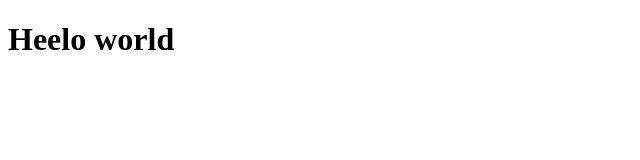
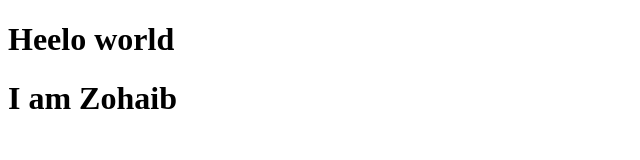
Before and after one commit to zohaibulhassan/ACCP-202202C-11-1-TTS, a plain HTML site: page index.html in a window 1280 px wide. Shown: the whole page, without its empty margins (0-640 px from the left). Drawn offline with Linux system fonts and the light colour scheme.

Commit message:
Add self intro line

```diff
--- a/index.html
+++ b/index.html
@@ -8,5 +8,6 @@
 </head>
 <body>
     <h1>Heelo world</h1>
+    <h1>I am Zohaib</h1>
 </body>
 </html>
```
